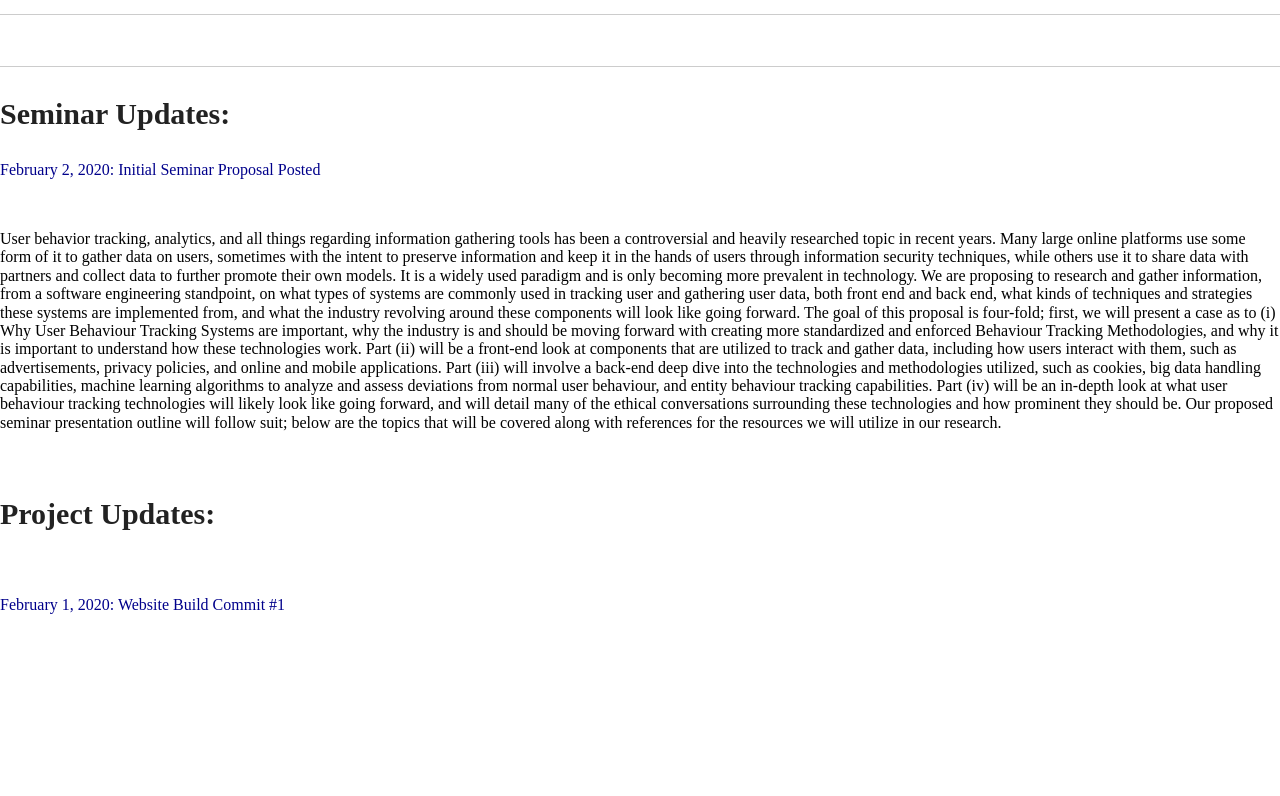
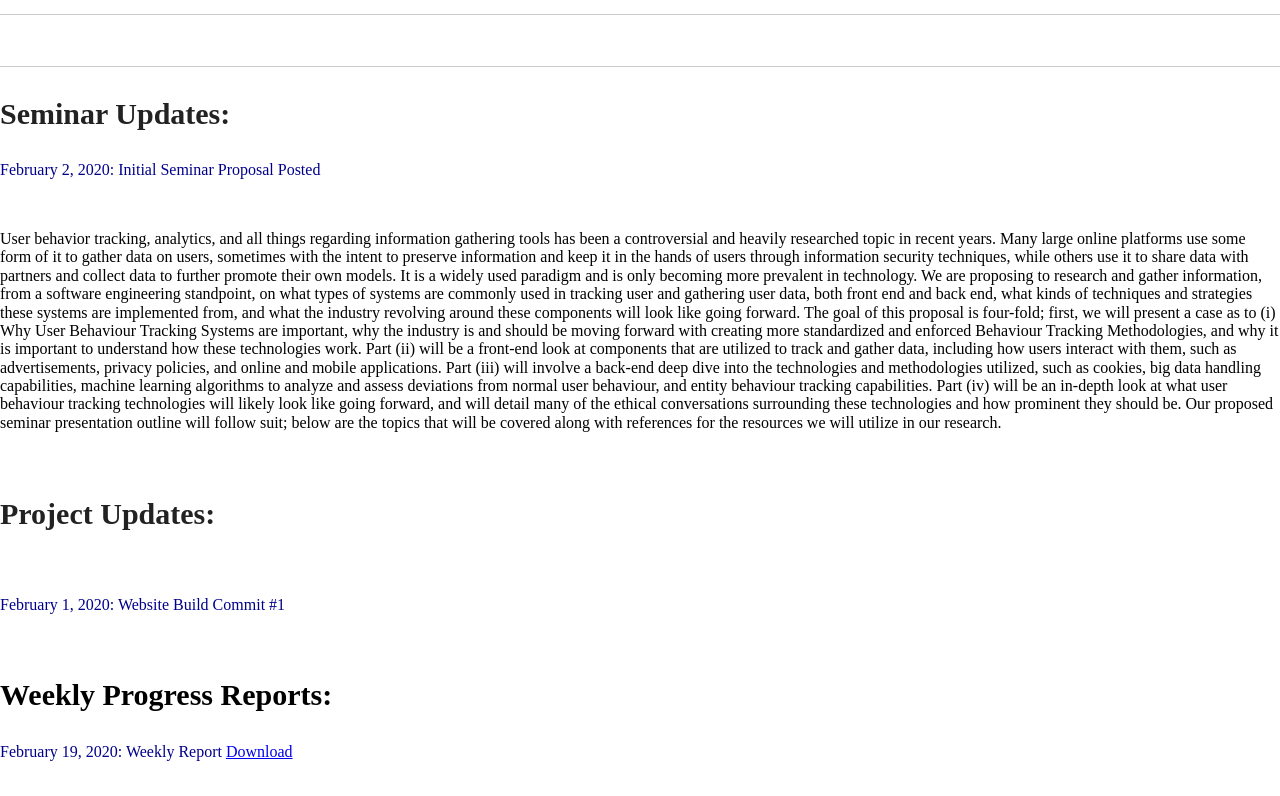
Before and after one commit to Comp680-Group4/Comp680Website, a website built with Parcel: page index.html in a window 1280 px wide. Shown: the part 1042-1838 px from the top of the page. Before the commit the page ends 1690 px from the top, so only its background shows below. Built offline with nearby package versions, Linux system fonts and the light colour scheme.

Commit message:
Update index.html
weekly report

```diff
--- a/index.html
+++ b/index.html
@@ -45,10 +45,6 @@
   <!-- Add your site or application content here -->
   <h1 style="font-size:60px;">Comp 680: Team 4</h1>
 
-
-
-
-
   <div class="row">
     <div class="column">
       <p style="color:red">This is the Team 4 Comp 680 Website.</p>
@@ -90,7 +86,15 @@
 
   <h3 style="font-size:30px;">Project Updates:</h3><br>
 
-  <p style="color:darkblue">February 1, 2020: Website Build Commit #1</p><br>
+  <p style="color:darkblue">February 1, 2020: Website Build Commit #1</p>
+  <br>
+  <div>
+<h3 style="font-size:30px; color: black;">Weekly Progress Reports:</h3>
+<p style="color:darkblue">February 19, 2020: Weekly Report <a href="C:\Users\Arayik\Documents\GitHub\Comp680Website\Week01_PR_Sp_2021_Tteam_no_4.xls"> Download</a>  </p>
+
+<br>
+
+  </div>
 
 
 
```
